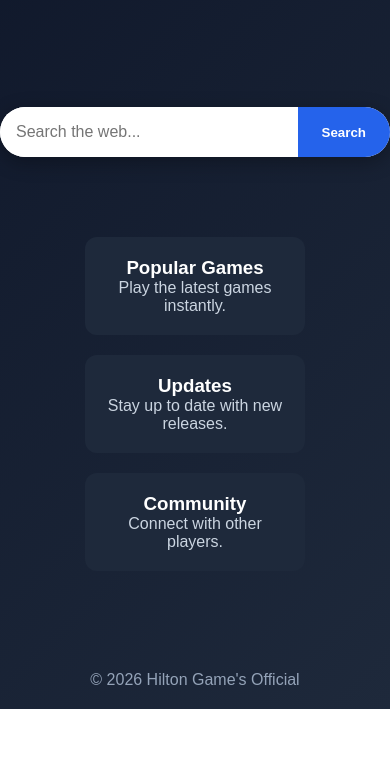
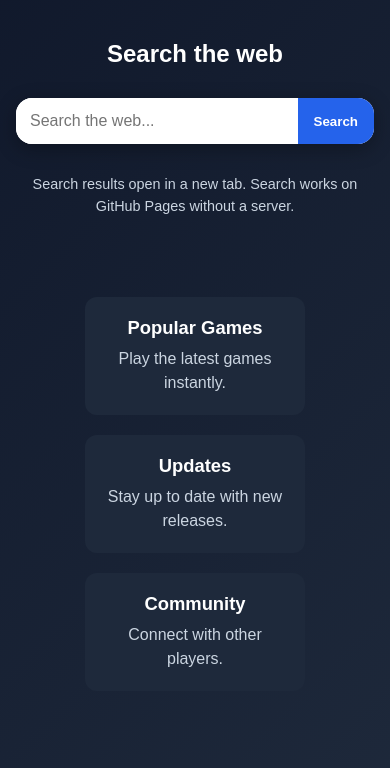
Before and after one commit to XPLUZOyt/HiltonGames, a website: page index.html in a window 390 px wide. Shown: the part 171-939 px from the top of the page. Before the commit the page ends 880 px from the top, so only its background shows below. Drawn offline with Linux system fonts and the light colour scheme.

Commit message:
Make static site search work on GitHub Pages without a local proxy server.

```diff
--- a/index.html
+++ b/index.html
@@ -3,205 +3,168 @@
 <head>
 <meta charset="UTF-8">
 <meta name="viewport" content="width=device-width, initial-scale=1.0">
-<title>Hilton Game's Official</title>
-
+<title>Hilton Games Official</title>
 <style>
-*{
-    margin:0;
-    padding:0;
-    box-sizing:border-box;
-    font-family:Arial, sans-serif;
+* {
+    margin: 0;
+    padding: 0;
+    box-sizing: border-box;
+    font-family: Arial, sans-serif;
 }
 
-body{
-    background:linear-gradient(135deg,#0f172a,#1e293b);
-    color:white;
-    text-align:center;
+body {
+    min-height: 100vh;
+    background: linear-gradient(135deg, #0f172a, #1e293b);
+    color: white;
+    text-align: center;
 }
 
-header{
-    padding:30px;
+header {
+    padding: 30px;
 }
 
-h1{
-    font-size:3rem;
-    margin-bottom:10px;
+h1 {
+    font-size: clamp(2rem, 8vw, 3rem);
+    margin-bottom: 10px;
 }
 
-p{
-    color:#cbd5e1;
+p {
+    color: #cbd5e1;
+    line-height: 1.5;
 }
 
-.hero{
-    margin-top:80px;
+.hero {
+    margin: 80px 16px 0;
 }
 
-.search-container{
-    max-width:700px;
-    margin:30px auto;
+.search-container {
+    max-width: 700px;
+    margin: 30px auto;
 }
 
-.search-box{
-    display:flex;
-    background:white;
-    border-radius:50px;
-    overflow:hidden;
-    box-shadow:0 5px 20px rgba(0,0,0,.3);
+.search-box {
+    display: flex;
+    background: white;
+    border-radius: 50px;
+    overflow: hidden;
+    box-shadow: 0 5px 20px rgba(0, 0, 0, .3);
 }
 
-.search-box input{
-    flex:1;
-    padding:16px;
-    border:none;
-    outline:none;
-    font-size:16px;
+.search-box input {
+    flex: 1;
+    min-width: 0;
+    padding: 16px 20px;
+    border: none;
+    outline: none;
+    font-size: 16px;
 }
 
-.search-box button{
-    padding:16px 24px;
-    border:none;
-    background:#2563eb;
-    color:white;
-    cursor:pointer;
-    font-weight:bold;
+.search-box button {
+    padding: 16px 24px;
+    border: none;
+    background: #2563eb;
+    color: white;
+    cursor: pointer;
+    font-weight: bold;
 }
 
-.search-box button:hover{
-    background:#1d4ed8;
+.search-box button:hover,
+.search-box button:focus-visible {
+    background: #1d4ed8;
 }
 
-#searchResults{
-    display:none;
-    width:95%;
-    margin:40px auto;
-    background:#1e293b;
-    padding:20px;
-    border-radius:16px;
-    box-shadow:0 5px 20px rgba(0,0,0,.3);
+.search-note {
+    font-size: .9rem;
 }
 
-#searchResults h2{
-    margin-bottom:15px;
+.games {
+    margin: 80px 16px 0;
+    display: flex;
+    justify-content: center;
+    gap: 20px;
+    flex-wrap: wrap;
 }
 
-#resultFrame{
-    width:100%;
-    height:900px;
-    border:none;
-    border-radius:12px;
-    background:white;
+.card {
+    background: #1e293b;
+    padding: 20px;
+    border-radius: 12px;
+    width: 220px;
+    transition: transform .3s;
 }
 
-.games{
-    margin-top:80px;
-    display:flex;
-    justify-content:center;
-    gap:20px;
-    flex-wrap:wrap;
+.card:hover {
+    transform: translateY(-5px);
 }
 
-.card{
-    background:#1e293b;
-    padding:20px;
-    border-radius:12px;
-    width:220px;
-    transition:.3s;
+.card h2 {
+    font-size: 1.15rem;
+    margin-bottom: 8px;
 }
 
-.card:hover{
-    transform:translateY(-5px);
+footer {
+    margin-top: 80px;
+    padding: 20px;
+    color: #94a3b8;
 }
 
-footer{
-    margin-top:80px;
-    padding:20px;
-    color:#94a3b8;
+@media (max-width: 480px) {
+    .search-box {
+        border-radius: 16px;
+    }
+
+    .search-box input {
+        padding: 14px;
+    }
+
+    .search-box button {
+        padding: 14px 16px;
+    }
 }
 </style>
 </head>
-
 <body>
-
 <header>
-    <h1>Hilton Game's Official</h1>
+    <h1>Hilton Games Official</h1>
     <p>Your hub for games, tools, and entertainment</p>
 </header>
 
-<section class="hero">
-
-    <form id="proxySearch" class="search-container">
+<main>
+    <section class="hero" aria-labelledby="search-heading">
+        <h2 id="search-heading">Search the web</h2>
+        <form class="search-container" action="https://duckduckgo.com/" method="get" target="_blank">
             <div class="search-box">
                 <input
-                type="text"
+                    type="search"
                     id="searchInput"
+                    name="q"
                     placeholder="Search the web..."
+                    aria-label="Search the web"
                     required>
                 <button type="submit">Search</button>
             </div>
         </form>
-
+        <p class="search-note">Search results open in a new tab. Search works on GitHub Pages without a server.</p>
     </section>
 
-<section id="searchResults">
-    <h2>Search Results</h2>
-
-    <iframe
-        id="resultFrame">
-    </iframe>
+    <section class="games" aria-label="Site information">
+        <article class="card">
+            <h2>Popular Games</h2>
+            <p>Play the latest games instantly.</p>
+        </article>
+        <article class="card">
+            <h2>Updates</h2>
+            <p>Stay up to date with new releases.</p>
+        </article>
+        <article class="card">
+            <h2>Community</h2>
+            <p>Connect with other players.</p>
+        </article>
     </section>
-
-<section class="games">
-    <div class="card">
-        <h3>Popular Games</h3>
-        <p>Play the latest games instantly.</p>
-    </div>
-
-    <div class="card">
-        <h3>Updates</h3>
-        <p>Stay up to date with new releases.</p>
-    </div>
-
-    <div class="card">
-        <h3>Community</h3>
-        <p>Connect with other players.</p>
-    </div>
-</section>
+</main>
 
 <footer>
-    © 2026 Hilton Game's Official
+    © 2026 Hilton Games Official
 </footer>
-
-<script>
-
-const proxyURL = "/search?q=";
-
-document.getElementById("proxySearch").addEventListener("submit", function(e){
-
-    e.preventDefault();
-
-    const query =
-        document.getElementById("searchInput").value.trim();
-
-    if(!query) return;
-
-    const resultsSection =
-        document.getElementById("searchResults");
-
-    const resultFrame =
-        document.getElementById("resultFrame");
-
-    resultsSection.style.display = "block";
-
-    resultFrame.src =
-        proxyURL + encodeURIComponent(query);
-
-    resultsSection.scrollIntoView({
-        behavior:"smooth"
-    });
-
-});
-
-</script>
-
 </body>
 </html>
```
Also changed, not shown: README.md. Lines whose indentation alone changed are shown as unchanged.
